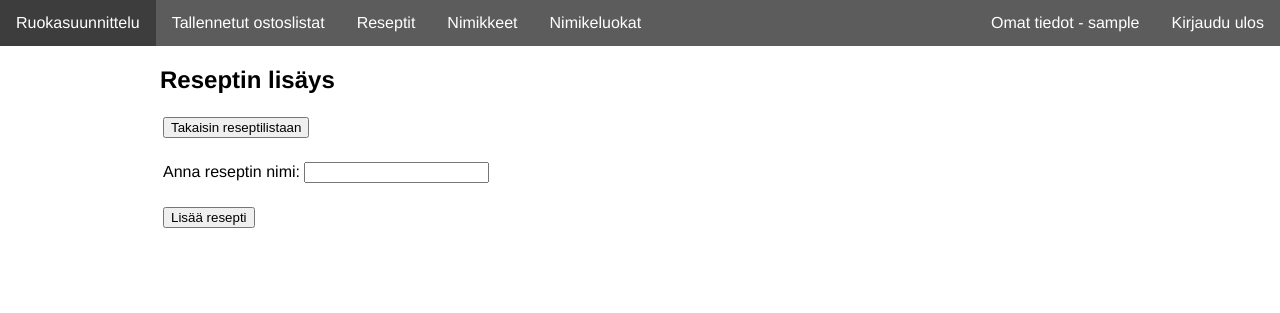
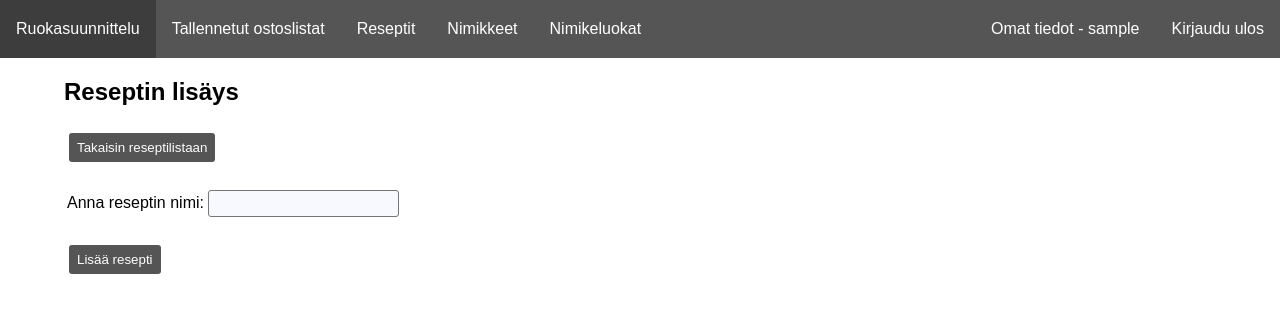
Before and after one commit to apla-hy/meal-plan, a Flask app: page /recipe_new in a window 1280 px wide. Shown: the top 313 px of the page. Run offline with Flask 2, Linux system fonts and the light colour scheme; the visitor is signed in with stand-in values (Sample User, id 1).

Commit message:
Improve style of the pages

```diff
--- a/static/main.css
+++ b/static/main.css
@@ -1,34 +1,104 @@
 body {
-    margin: auto;
-    max-width: 100%;
-    font-family: 'Helvetica', 'Arial', sans-serif;
+  margin: auto;
+  max-width: 100%;
+  font-family: 'Arial', 'Helvetica', sans-serif;
 }
 
 .content {
-  max-width: 960px;
-  margin: auto;
+  width: 90%;
+  margin-left: auto;
+  margin-right: auto;
 }
 
+/* menubar */
 ul {
   list-style-type: none;
   margin: 0;
   padding: 0;
   overflow: hidden;
-  background-color: #5c5c5c;
+  background-color: #555555;
 }
 
 li {
   float: left;
 }
 
-li a {
+.menubar {
   display: block;
   color: white;
   text-align: center;
-  padding: 14px 16px;
+  padding: 20px 16px;
   text-decoration: none;
 }
 
-li a:hover {
+.menubar:hover {
   background-color: #3d3d3d;
 }
+
+/* link list */
+.link_list:link {
+  color: black;
+  text-decoration: none;
+}
+.link_list:visited {
+  color: black;
+  text-decoration: none;
+}
+.link_list:hover {
+  color: white;
+  background-color: #3d3d3d;
+}
+.link_list:active {
+  color: black;
+  text-decoration: none;
+}
+.link_list_header {
+  float: left;
+}
+
+/* plan view */
+.plan_table {
+  overflow-x: auto;
+}
+
+.plan_table_input_recipe {
+  width: 200px;
+}
+
+.plan_table_input_notes {
+  width: 250px;
+}
+
+/* input fields */
+input, select {
+  border-top-style: groove;
+  border-right-style: groove;
+  border-left-style: groove;
+  border-bottom-style: groove;
+  border-width: thin;
+  border-radius: 3px;
+  padding: 5px 6px;
+  background-color: #f8f8ff;
+}
+
+option {
+  background-color: #f8f8ff
+}
+
+/* buttons */
+.button {
+  background-color: #555555;
+  border: none;
+  color: white;
+  padding: 7px 8px;
+  text-align: center;
+  text-decoration: none;
+  display: inline-block;
+  margin: 4px 2px;
+  border-radius: 3px;
+  cursor: pointer;
+}
+
+.button:hover {
+  background-color: #3d3d3d;
+}
--- a/templates/base.html
+++ b/templates/base.html
@@ -12,16 +12,16 @@
 
 <nav>
   <ul>
-    <li><a href="/">Ruokasuunnittelu</a></li>
+    <li><a class="menubar" href="/">Ruokasuunnittelu</a></li>
     {% if session.user_id %}
-    <li><a href="/shopping_list">Tallennetut ostoslistat</a></li>
-    <li><a href="/recipe">Reseptit</a></li>
-    <li><a href="/item">Nimikkeet</a></li>
-    <li><a href="/item_class">Nimikeluokat</a></li>
-    <li style="float:right"><a href="/logout">Kirjaudu ulos</a></li>
-    <li style="float:right"><a href="/profile">Omat tiedot - {{ session.username }}</a></li>
+    <li><a class="menubar" href="/shopping_list">Tallennetut ostoslistat</a></li>
+    <li><a class="menubar" href="/recipe">Reseptit</a></li>
+    <li><a class="menubar" href="/item">Nimikkeet</a></li>
+    <li><a class="menubar" href="/item_class">Nimikeluokat</a></li>
+    <li style="float:right"><a class="menubar" href="/logout">Kirjaudu ulos</a></li>
+    <li style="float:right"><a class="menubar" href="/profile">Omat tiedot - {{ session.username }}</a></li>
     {% else %}
-    <li style="float:right"><a href="/login">Kirjaudu sisään</a></li>
+    <li style="float:right"><a class="menubar" href="/login">Kirjaudu sisään</a></li>
     {% endif %}
   </ul>
 </nav>
--- a/templates/item_class.html
+++ b/templates/item_class.html
@@ -10,7 +10,7 @@
   <tr>
     <td>
       <form action="/" method="get">
-        <input type="submit" value="Palaa etusivulle">
+        <input type="submit" class="button" value="Palaa etusivulle">
       </form>
     </td>
   </tr>
@@ -25,7 +25,7 @@
         <label>Uuden nimikeluokan nimi: </label>
         <input type="text" name="item_class_new_name" value="">
         <input type="hidden" name="csrf_token" value="{{ session.csrf_token }}">
-        <input type="submit" value="Lisää uusi nimikeluokka">
+        <input type="submit" class="button" value="Lisää uusi nimikeluokka">
       </form>
     </td>
   </tr>
@@ -63,7 +63,7 @@
 
 <input type="hidden" name="number_of_rows" value={{number_of_rows}}>
 <input type="hidden" name="csrf_token" value="{{ session.csrf_token }}">
-<input type="submit" value="Tallenna">
+<input type="submit" class="button" value="Tallenna">
 
 </form>
 
--- a/templates/login.html
+++ b/templates/login.html
@@ -24,7 +24,7 @@
       </td>
      </tr>
   </table>
-  <input type="submit" value="Kirjaudu">
+  <input type="submit" class="button" value="Kirjaudu">
 </form>
 
 <br>
--- a/templates/profile.html
+++ b/templates/profile.html
@@ -33,6 +33,6 @@
     </tr>
   </table>
     <input type="hidden" name="csrf_token" value="{{ session.csrf_token }}">
-    <input type="submit" value="Tallenna">
+    <input type="submit" class="button" value="Tallenna">
 </form>
 {% endblock %}
--- a/templates/recipe_new.html
+++ b/templates/recipe_new.html
@@ -10,7 +10,7 @@
   <tr>
     <td>
       <form action="/recipe" method=get">
-        <input type="submit" value="Takaisin reseptilistaan">
+        <input type="submit" class="button" value="Takaisin reseptilistaan">
       </form>
     </td>
   </tr>
@@ -36,7 +36,7 @@
     <tr>
       <td>
         <input type="hidden" name="csrf_token" value="{{ session.csrf_token }}">
-        <input type="submit" value="Lisää resepti">
+        <input type="submit" class="button" value="Lisää resepti">
         </form>
       </td>
     </tr>
--- a/templates/register.html
+++ b/templates/register.html
@@ -32,6 +32,6 @@
       </td>
     </tr>
   </table>
-  <input type="submit" value="Luo käyttäjätunnus">
+  <input type="submit" class="button" value="Luo käyttäjätunnus">
 </form>
 {% endblock %}
--- a/templates/shopping_list_new.html
+++ b/templates/shopping_list_new.html
@@ -10,7 +10,7 @@
   <tr>
     <td>
       <form action="/shopping_list" method=get">
-        <input type="submit" value="Takaisin tallennettuihin ostoslistoihin">
+        <input type="submit" class="button" value="Takaisin tallennettuihin ostoslistoihin">
       </form>
     </td>
   </tr>
@@ -36,7 +36,7 @@
   <table>
     <tr>
       <td>
-        <input type="submit" value="Lisää ostoslista">
+        <input type="submit" class="button" value="Lisää ostoslista">
         </form>
       </td>
     </tr>
--- a/templates/shopping_list_new_from_default.html
+++ b/templates/shopping_list_new_from_default.html
@@ -10,7 +10,7 @@
   <tr>
     <td>
       <form action="/shopping_list_details/{{default_list_id}}" method=get">
-        <input type="submit" value="Takaisin">
+        <input type="submit" class="button" value="Takaisin">
       </form>
     </td>
   </tr>
@@ -36,7 +36,7 @@
   <table>
     <tr>
       <td>
-        <input type="submit" value="Tallenna ostoslista nimellä">
+        <input type="submit" class="button" value="Tallenna ostoslista nimellä">
         </form>
       </td>
     </tr>
```
Also changed, not shown: templates/item.html (+5 -5 lines), templates/item_details.html (+5 -5 lines), templates/item_new.html (+4 -4 lines), templates/plan.html (+8 -8 lines), templates/recipe.html (+9 -10 lines), templates/recipe_details.html (+5 -5 lines), templates/shopping_list.html (+5 -5 lines), templates/shopping_list_details.html (+9 -9 lines).
